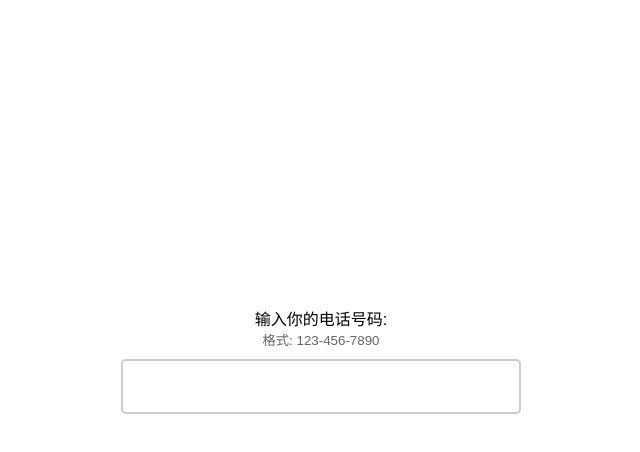
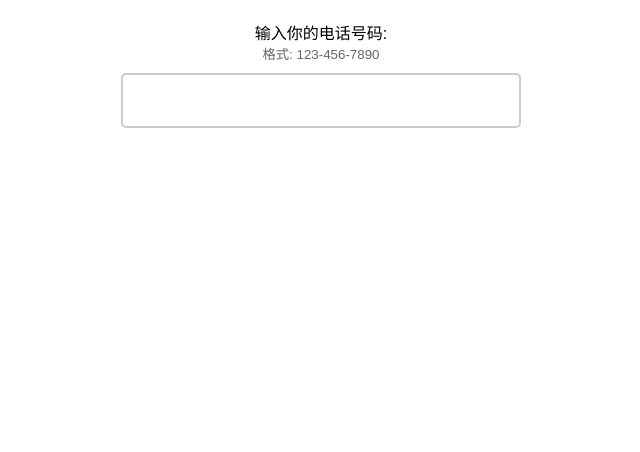
Before and after one commit to jinggeyu/jingge.github.io, a plain HTML site: page inputTelUP.html in a window 1280 px wide. Shown: the whole page, without its empty margins (319-959 px from the left). Drawn offline with Linux system fonts and the light colour scheme.

Commit message:
Update inputTelUP.html

```diff
--- a/inputTelUP.html
+++ b/inputTelUP.html
@@ -9,7 +9,7 @@
             font-family: Arial, sans-serif;
             display: flex;
             flex-direction: column;
-            justify-content: center; /* 修改为居中对齐 */
+            justify-content: flex-start; /* 修改为居中对齐 */
             align-items: center;
             min-height: 100vh;
             margin: 0;
```
